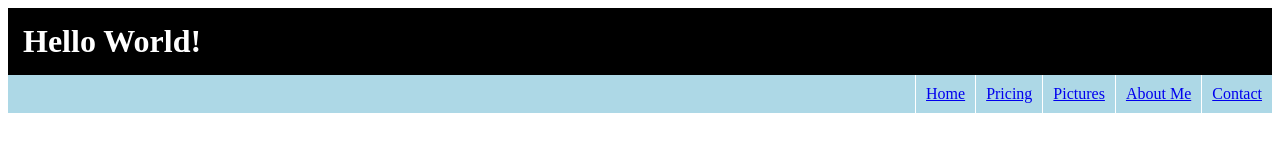
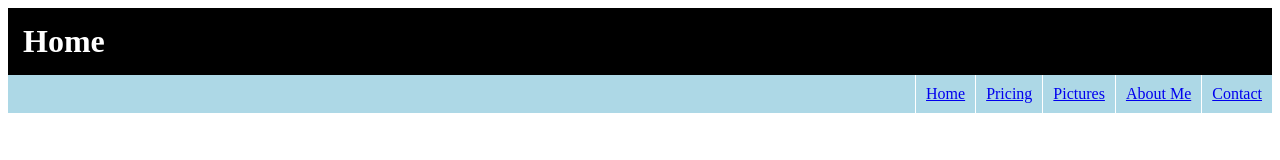
Before and after one commit to sengxai/project1, a plain HTML site: page index.html in a window 1280 px wide. Drawn offline with Linux system fonts and the light colour scheme.

```diff
--- a/index.html
+++ b/index.html
@@ -6,7 +6,7 @@
     </head>
 
     <body>
-        <h1>Hello World!</h1>
+        <h1>Home</h1>
 
         <nav>
             <ul>
```
Also changed, not shown: pictures.html (+1 -1 lines), pricing.html (+1 -1 lines).
